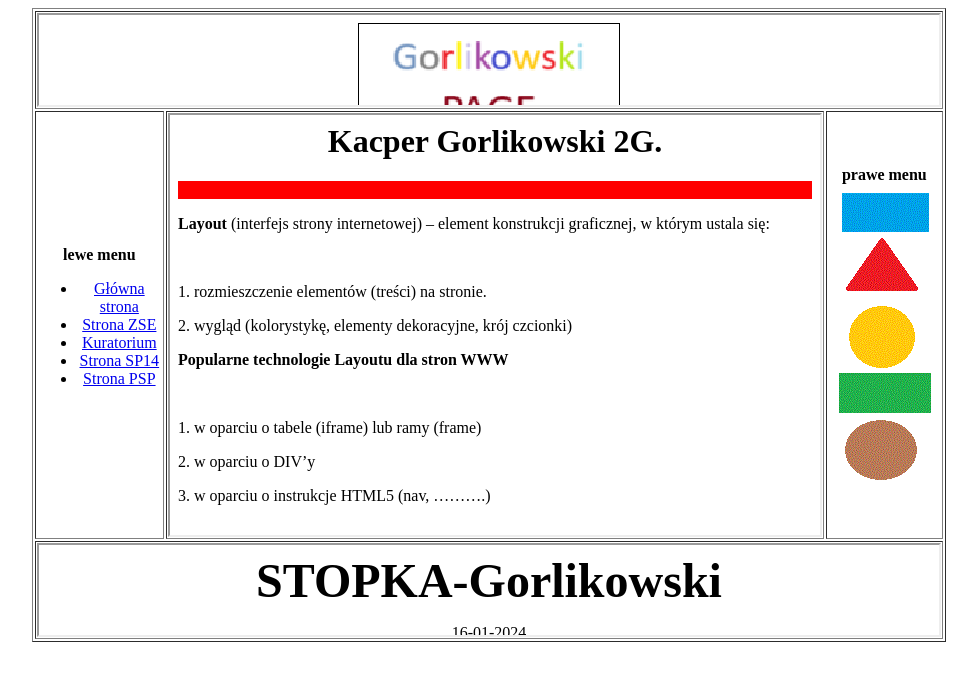
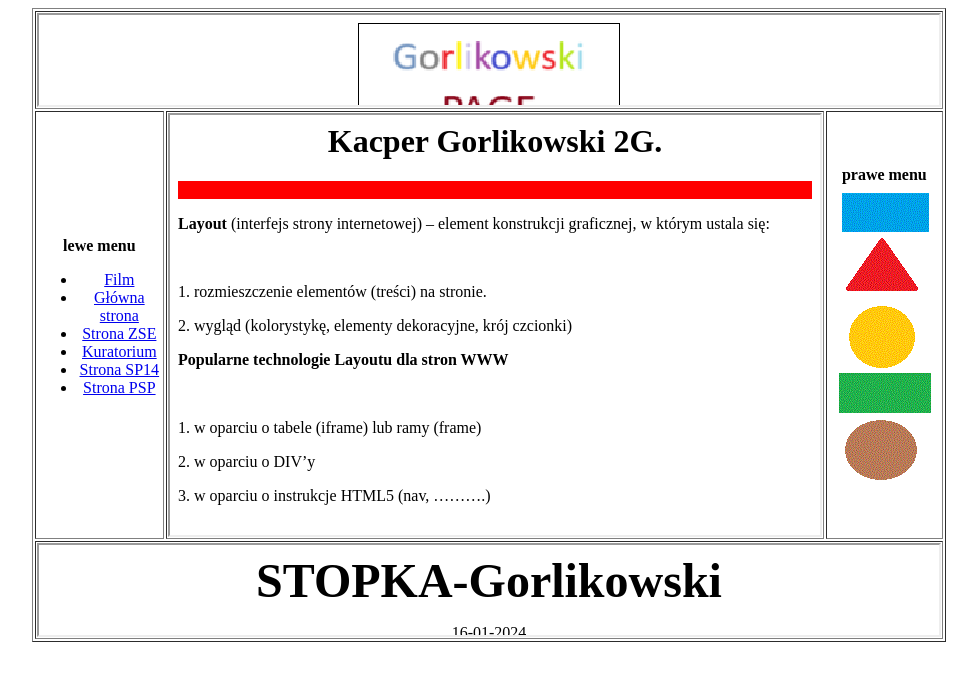
Before and after one commit to kacergork/zadanie12, a plain HTML site: page index.html in a window 1280 px wide. Shown: the whole page, without its empty margins (151-1128 px from the left). Drawn offline with Linux system fonts and the light colour scheme.

Commit message:
Update index.html

```diff
--- a/index.html
+++ b/index.html
@@ -16,6 +16,9 @@
   <td width=18% align="center">
  <b>lewe menu</b>
  <ul>
+  <li>
+   <a href="https://clipchamp.com/watch/62rzZ1AEdyr" target="obszar_glowny">Film</a>
+  </li>
   <li>
    <a href="glowny_gorlikowski.html" target="obszar_glowny">Główna strona</a>
   </li>
```
